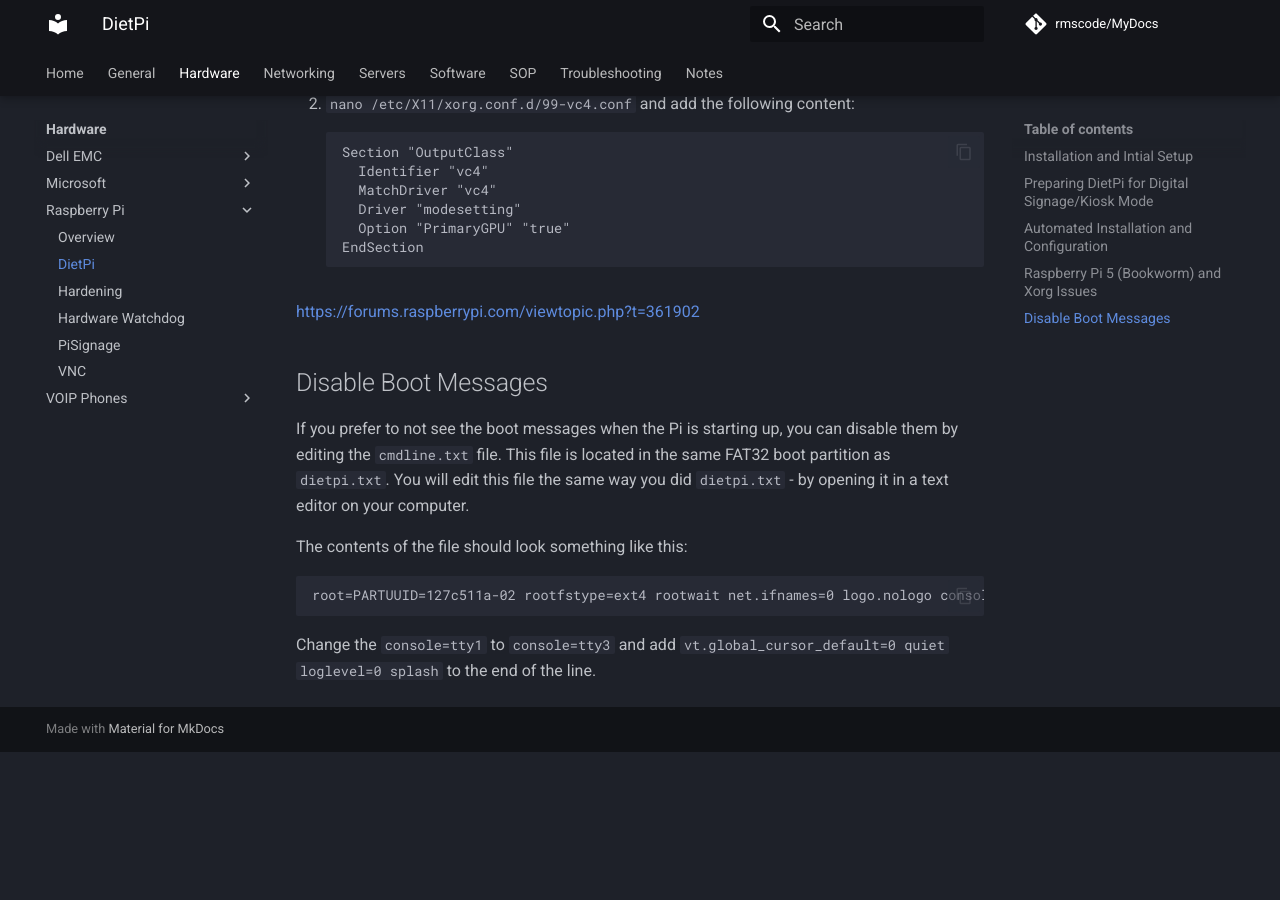
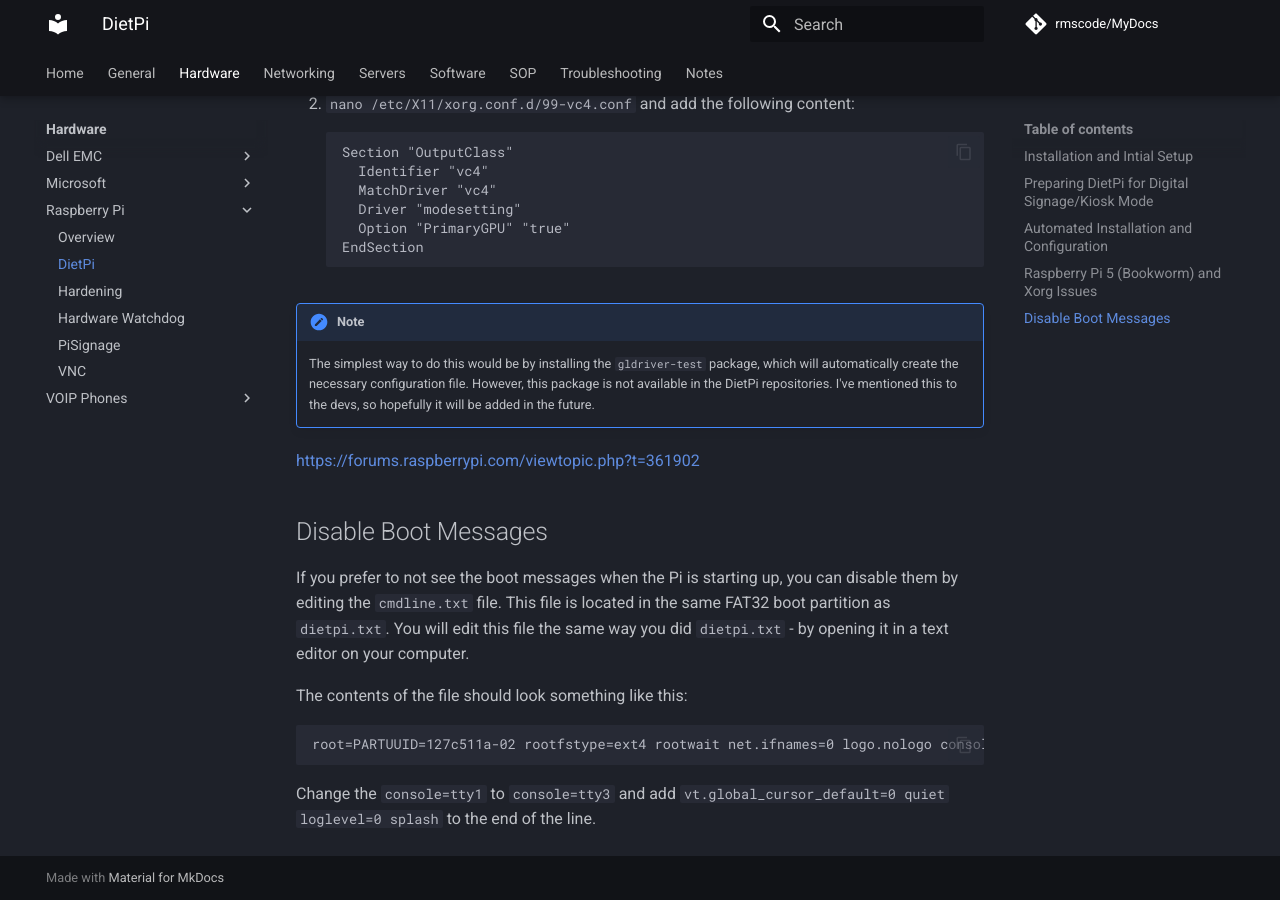
Before and after one commit to rmscode/binary-garden, an MkDocs documentation site: the page built from docs/hardware/raspberry-pi/dietpi.md, in a window 1280 px wide and 900 px high, scrolled down 2755 px. Built offline with MkDocs 1.6.1 and Material for MkDocs 9.7.7, drawn with Linux system fonts in a browser that asks for light colours; comment, search, counter and statistics services are not loaded; before the commit the page ends 3507 px from its top, so only the background shows below that.

Commit message:
Update dietpi.md

````diff
--- a/docs/hardware/raspberry-pi/dietpi.md
+++ b/docs/hardware/raspberry-pi/dietpi.md
@@ -419,6 +419,10 @@
     EndSection
     ```
 
+!!! note
+
+    The simplest way to do this would be by installing the `gldriver-test` package, which will automatically create the necessary configuration file. However, this package is not available in the DietPi repositories. I've mentioned this to the devs, so hopefully it will be added in the future.
+
 <https://forums.raspberrypi.com/viewtopic.php?t=361902>
 
 ## Disable Boot Messages
````
